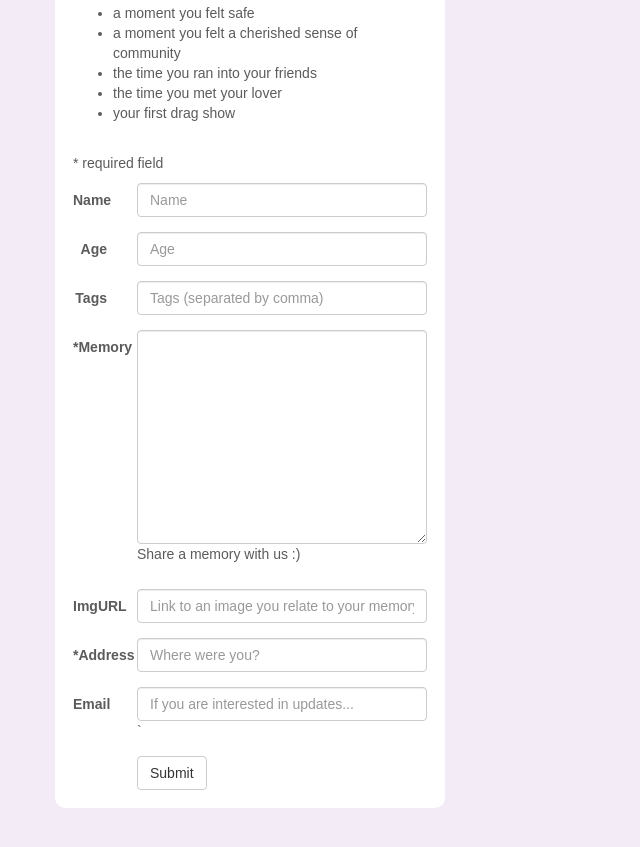
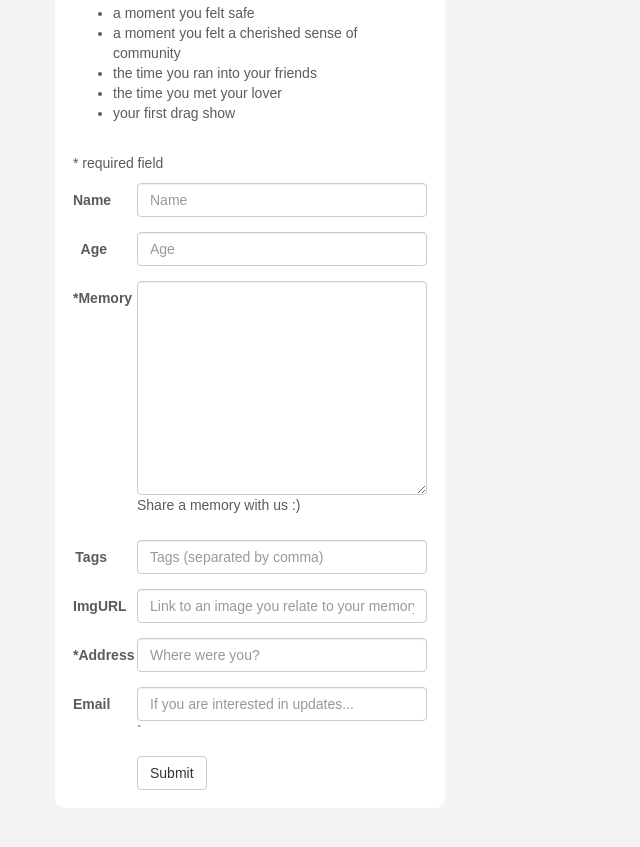
Before and after one commit to AnneKGoodfriend/villageLIVEmap, a website: page views/survey.html in a window 1280 px wide. Shown: the part 649-1496 px from the top of the page, without its empty margins (0-640 px from the left). Drawn offline with nearby package versions, Linux system fonts and the light colour scheme; some packages are replaced by stand-ins of ours; files that its build step writes are made by us from their sources; no server answers; files whose address does not match are found by name; a web font is replaced by a local one.

Commit message:
background

```diff
--- a/public/css/style.css
+++ b/public/css/style.css
@@ -3,7 +3,7 @@
 /**************/
 
 body{
-	background-color: #F3EBF6;
+	background-color: #F3f3f3;
 	/*background-color: #fff;*/
 	color: #5b5b5b;
 	font-family: 'Mallanna', sans-serif;
--- a/public/js/main.js
+++ b/public/js/main.js
@@ -172,7 +172,7 @@ var renderPlaces = function() {
 				    position: latLng,
 				});
 
-				bindInfoWindow(marker, map, infowindow, '<b>' +contributions[i].name + "</b> <br>"+contributions[i].name + " <br>"+contributions[i].memory+" <br>" + contributions[i].location.name);
+				bindInfoWindow(marker, map, infowindow, '<b>' +contributions[i].memory + "</b> <br>"+contributions[i].name+" <br>" + contributions[i].location.name);
 
 				// keep track of markers
 				markers.push(marker);
--- a/views/survey.html
+++ b/views/survey.html
@@ -59,16 +59,16 @@
             </div>
           </div>
           <div class="form-group">
-            <label for="tags" class="col-sm-2 control-label">Tags</label>
-            <div class="col-sm-10">
-              <input type="text" class="form-control" id="tags" placeholder="Tags (separated by comma)" name="tags">
-            </div>
-          </div>
-          <div class="form-group">
             <label for="memory" class="col-sm-2 control-label">*Memory</label>
             <div class="col-sm-10">
               <textarea class="form-control" id="memory" placeholder="memory" name="memory"  rows="10" cols="28" required> </textarea>
               <p>Share a memory with us :)</p>
+            </div>
+          </div>
+           <div class="form-group">
+            <label for="tags" class="col-sm-2 control-label">Tags</label>
+            <div class="col-sm-10">
+              <input type="text" class="form-control" id="tags" placeholder="Tags (separated by comma)" name="tags">
             </div>
           </div>
           <div class="form-group">
```
